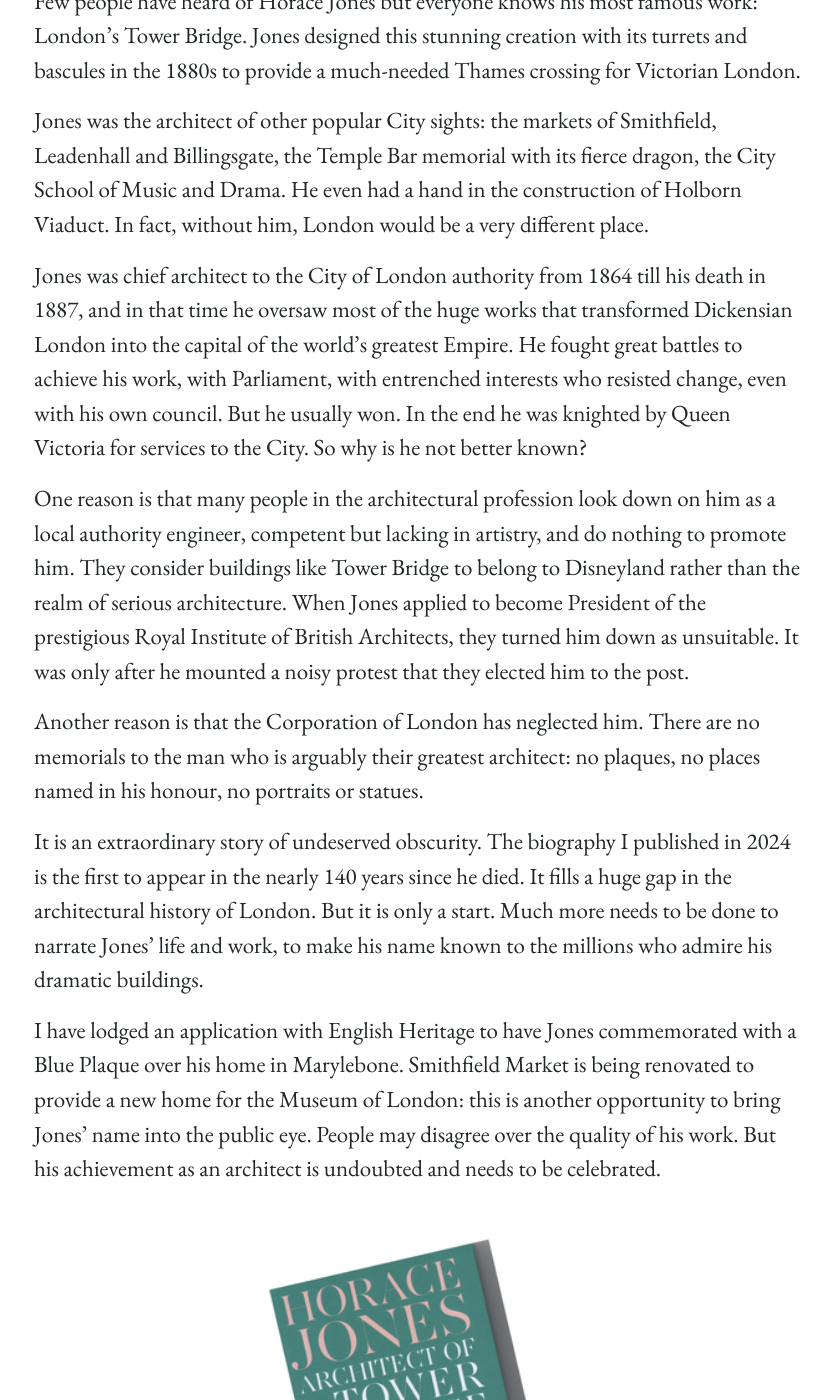
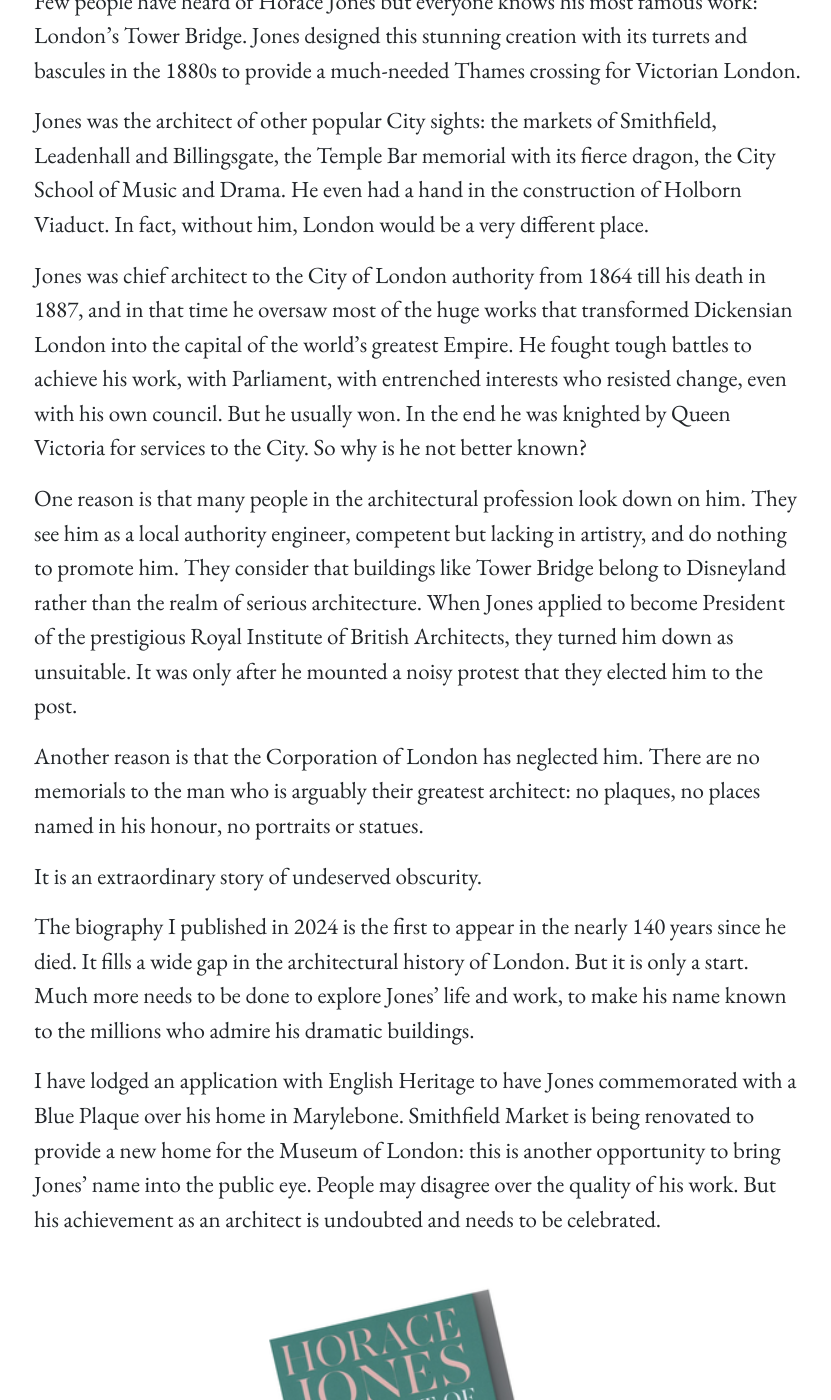
Before and after one commit to hlascelles/horacejones, a Jekyll site: the page built from index.md, in a window 1280 px wide and 1400 px high, scrolled down 1006 px. Shown: the whole window, without its empty margins (221-1052 px from the left). Built offline with Jekyll 4.4.1, drawn with Linux system fonts in a browser that asks for light colours; some of the changed text lies outside the part shown.

Commit message:
More updates

```diff
--- a/index.md
+++ b/index.md
@@ -25,15 +25,15 @@ Viaduct. In fact, without him, London would be a very different place.
 
 Jones was chief architect to the City of London authority from 1864 till his death in
 1887, and in that time he oversaw most of the huge works that transformed
-Dickensian London into the capital of the world’s greatest Empire. He fought great
+Dickensian London into the capital of the world’s greatest Empire. He fought tough
 battles to achieve his work, with Parliament, with entrenched interests who resisted
 change, even with his own council. But he usually won. In the end he was knighted
 by Queen Victoria for services to the City.
 So why is he not better known?
 
-One reason is that many people in the architectural profession look down on him as
+One reason is that many people in the architectural profession look down on him. They see him as
 a local authority engineer, competent but lacking in artistry, and do nothing to
-promote him. They consider buildings like Tower Bridge to belong to Disneyland
+promote him. They consider that buildings like Tower Bridge belong to Disneyland
 rather than the realm of serious architecture. When Jones applied to become
 President of the prestigious Royal Institute of British Architects, they turned him
 down as unsuitable. It was only after he mounted a noisy protest that they elected
@@ -44,9 +44,10 @@ memorials to the man who is arguably their greatest architect: no plaques, no pl
 named in his honour, no portraits or statues.
 
 It is an extraordinary story of undeserved obscurity.
+
 The biography I published in 2024 is the first to appear in the nearly 140 years since
-he died. It fills a huge gap in the architectural history of London. But it is only a
-start. Much more needs to be done to narrate Jones’ life and work, to make his
+he died. It fills a wide gap in the architectural history of London. But it is only a
+start. Much more needs to be done to explore Jones’ life and work, to make his
 name known to the millions who admire his dramatic buildings.
 
 I have lodged an application with English Heritage to have Jones commemorated
```
Also changed, not shown: other parts of index.md (+6 -3 lines).
